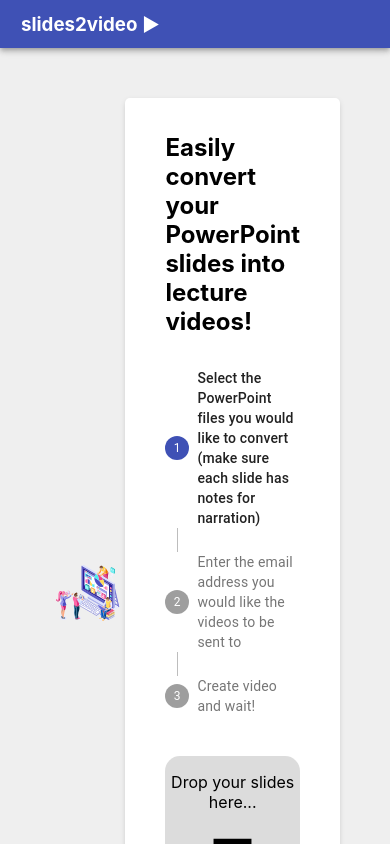
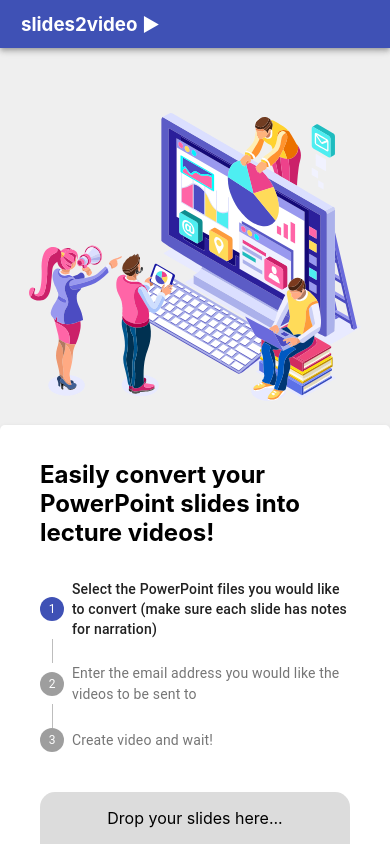
Before and after one commit to taylor-mccants/slides2video, a React (Create React App) app: page / in a window 390 px wide. Shown: the top 844 px of the page. Built offline with nearby package versions, Linux system fonts and the light colour scheme.

Commit message:
linear loading and breakpoints using @media

```diff
--- a/src/components/HowTo.js
+++ b/src/components/HowTo.js
@@ -1,12 +1,13 @@
 import React, {useState} from "react";
 import DropBox from "./DropBox";
 import VerticalStepper from "./Stepper";
-import {Button, CircularProgress, TextField, withStyles} from '@material-ui/core';
+import {Button, TextField} from '@material-ui/core';
 import CompletionDialog from "./CompletionDialog";
 import Grid from "@material-ui/core/Grid";
 import SnackbarAlert from "./Alert";
 import isEmail from 'validator/lib/isEmail';
 import {submitSlides} from "../api"
+import LinearProgress from "@material-ui/core/LinearProgress";
 
 function HowTo(props) {
 
@@ -86,6 +87,7 @@ function HowTo(props) {
 
 
     return (
+        <div>
             <Grid container style={{padding: '40px', maxWidth: "800px", display: 'flex', flexDirection: 'column'}}
                   id='HowToContent'>
                 <h2 style={{marginBottom: '32px', marginTop: '-5px', textAlign: 'left'}}>Easily convert your PowerPoint
@@ -107,8 +109,8 @@ function HowTo(props) {
                                 color='primary'
                                 onClick={handleSubmit}
                                 style={{minWidth: '56px', fontWeight: 'bold'}}>
-
-                        {loading ? <CircularProgress color={'white'}/> : 'Create Video'}
+                            Create Video
+                            {/*loading ? <CircularProgress color={'white'}/> : 'Create Video'*/}
                         </Button>
                     </Grid>
                 </div>
@@ -116,6 +118,8 @@ function HowTo(props) {
                 <SnackbarAlert open={alertOpen} severity={alertSeverity}
                                message={alertMessage} handleClose={handleCloseAlert}/>
             </Grid>
+          {loading ? <div><LinearProgress/></div> : <div/>}
+        </div>
     );
 }
 
--- a/src/index.css
+++ b/src/index.css
@@ -27,6 +27,16 @@ code {
   flex-wrap: wrap;
   margin: 50px;
 }
+@media (max-width: 1200px) {
+  .flexContainer {
+    flex-direction: column;
+    margin-left: 0px;
+    margin-right: 0px;
+  }
+  .flexHero {
+    margin-bottom: 20px;
+  }
+}
 
 .flexHero {
   flex: 1;
```
Lines whose indentation alone changed are shown as unchanged.
